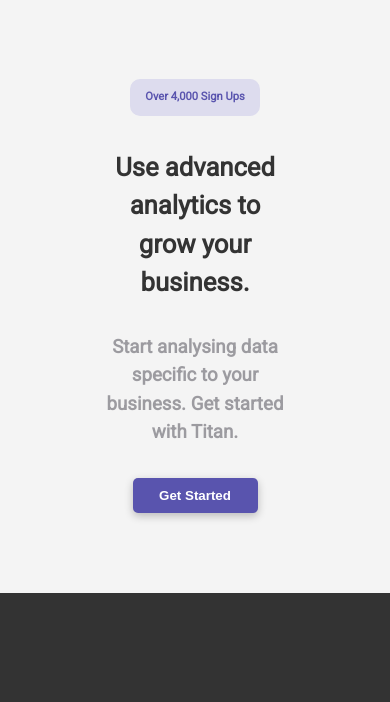
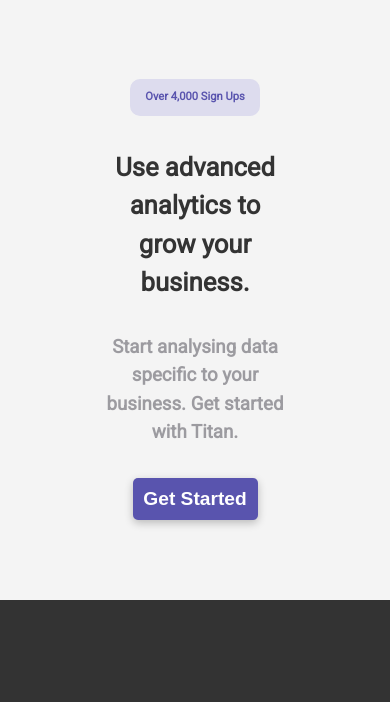
Before and after one commit to marcus-agrippa/titanWebsiteMockup, a plain HTML site: page index.html in a window 390 px wide. Shown: the part 81-783 px from the top of the page. Drawn offline with Linux system fonts and the light colour scheme.

Commit message:
Update style.css

```diff
--- a/style.css
+++ b/style.css
@@ -120,6 +120,7 @@ h1, h2, h3, h4, h5, h6 {
   border-radius: 5px;
   margin: 1rem 0;
   font-weight: 600;
+  font-size: 1.2rem;
   box-shadow: rgba(0, 0, 0, 0.24) 0px 3px 8px;
 }
 
@@ -775,7 +776,7 @@ input:checked + .slider:before {
   .hero-text {
       text-align: center;
       align-items: center;
-      width: 300px;
+      width: 350px;
   }
 
   .hero-text h1 {
```
